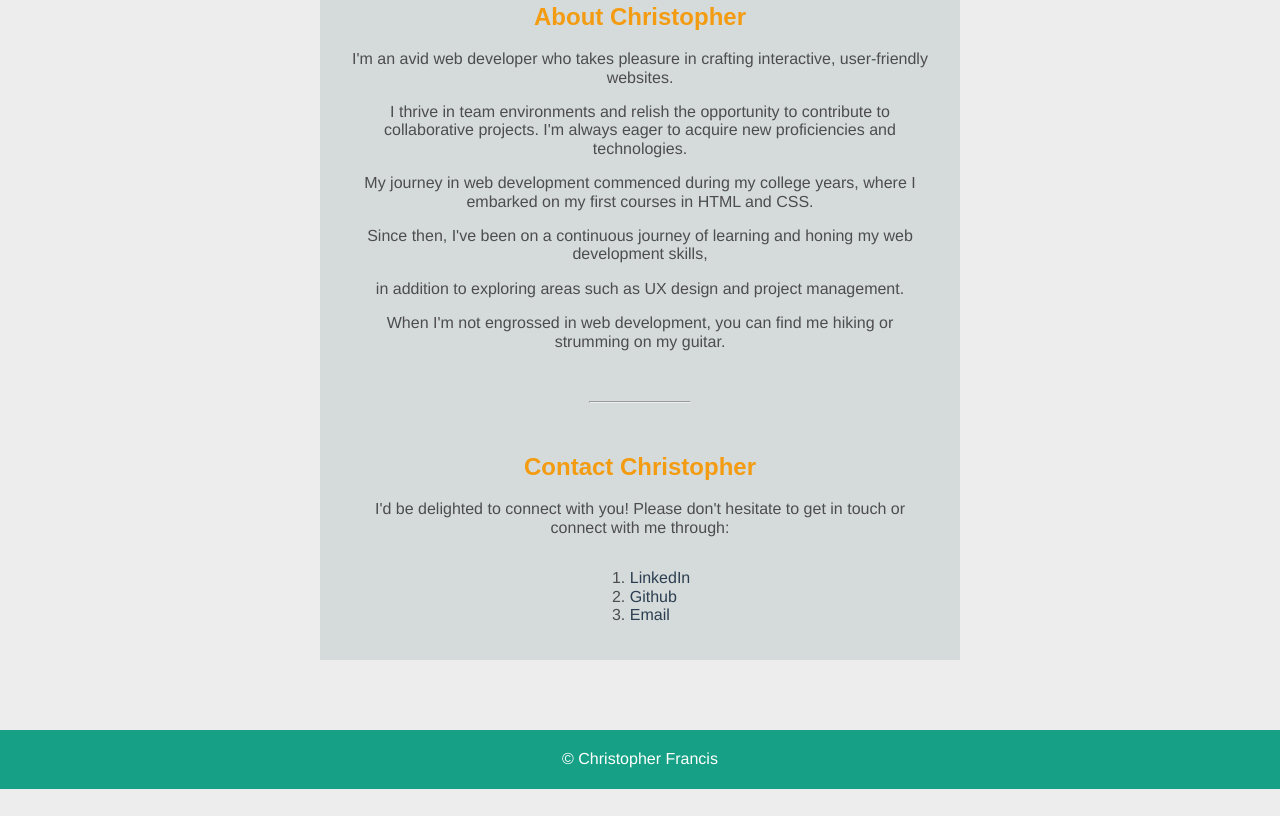
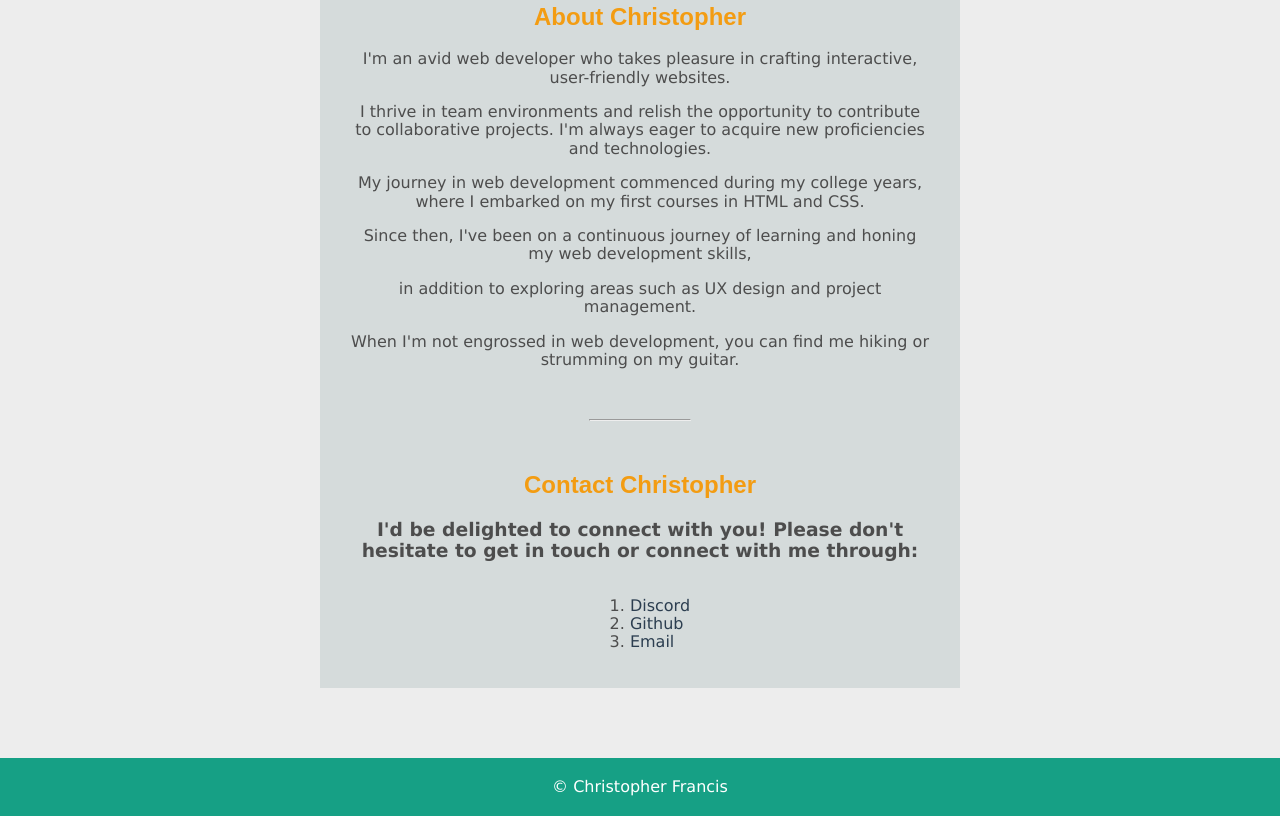
Before and after one commit to chrisf71/portfolio, a plain HTML site: page index.html in a window 1280 px wide. Shown: the part 741-1557 px from the top of the page. Before the commit the page ends 1530 px from the top, so only its background shows below. Drawn offline with nearby package versions, Linux system fonts and the light colour scheme.

Commit message:
updated media links

```diff
--- a/index.html
+++ b/index.html
@@ -60,9 +60,9 @@
    <article id="contact">
      <div class="wrapper">
        <h2>Contact Christopher</h2>
-       <p>I'd be delighted to connect with you! Please don't hesitate to get in touch or connect with me through:</p>
+       <h3>I'd be delighted to connect with you! Please don't hesitate to get in touch or connect with me through:</h3>
        <ol>
-         <li><a href="https://www.linkedin.com/in/christopher-francis/" target="_blank">LinkedIn</a></li>
+         <li><a href="https://discordapp.com/users/chrisof779/" target="_blank">Discord</a></li>
          <li><a href="https://github.com/christopher442/" target="_blank">Github</a></li>
          <li><a href="mailto:christopher442@hotmail.com">Email</a></li>
        </ol>
--- a/style.css
+++ b/style.css
@@ -10,7 +10,7 @@ html {
 
 /* Global styles for body */
 body {
-    font-family: 'Helvetica', sans-serif;
+    font-family: 'Verdana', sans-serif;
     background-color: #EDEDED;
     color: #4D4D4D;
     margin: 0;
```
